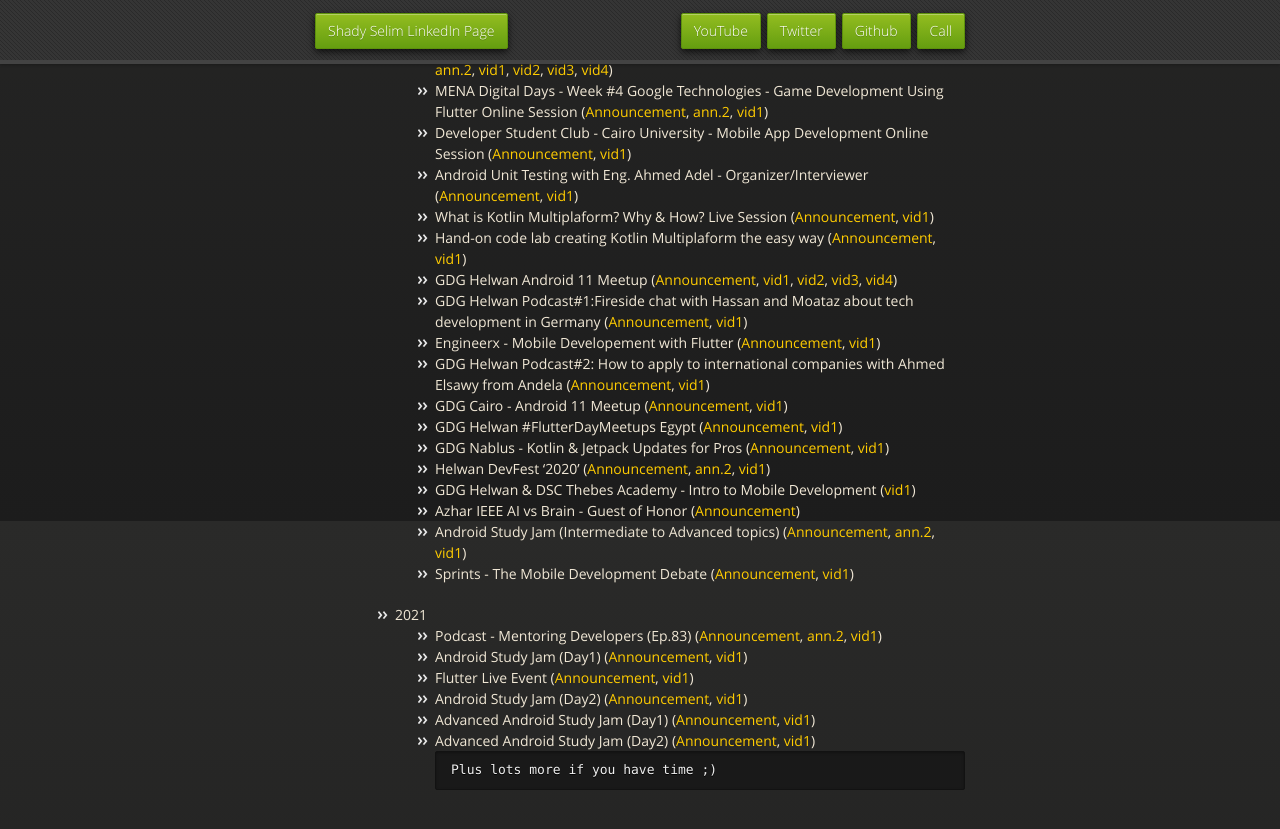
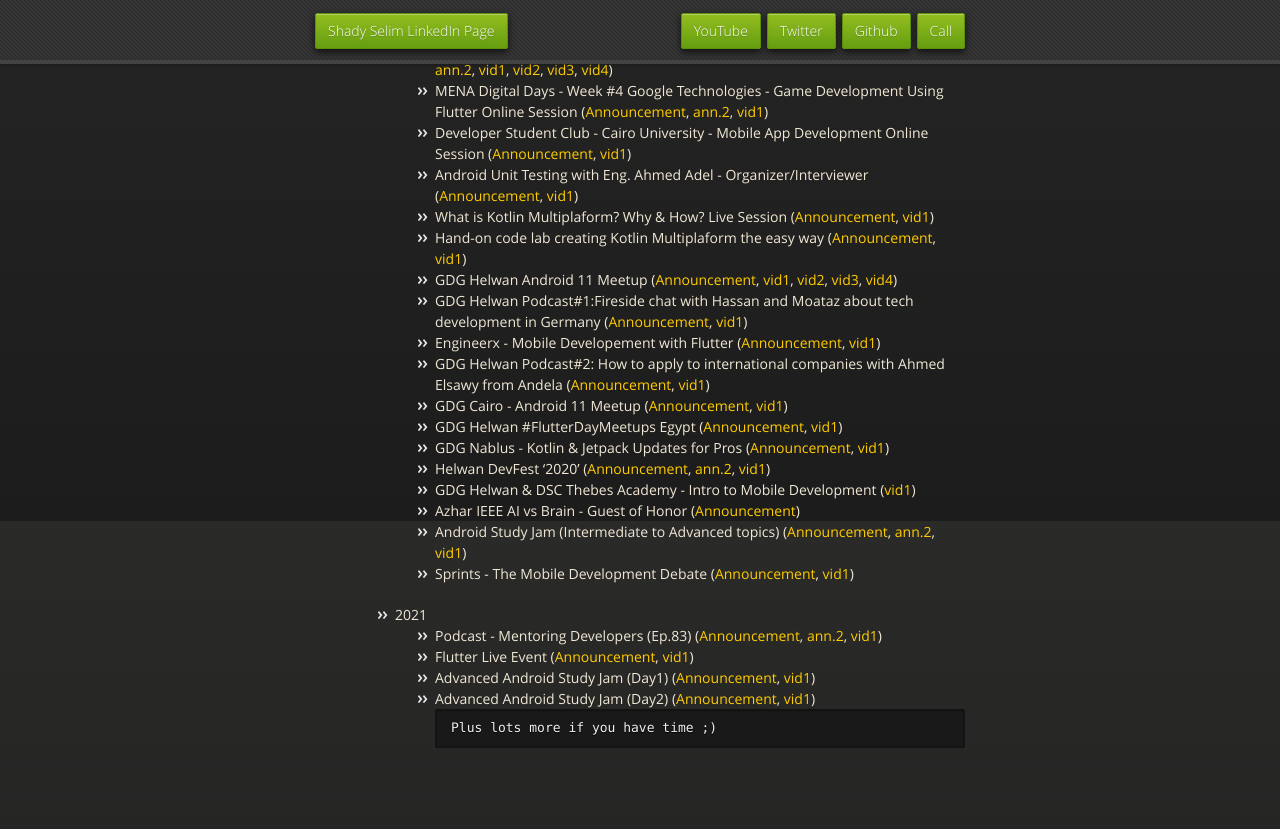
Before and after one commit to Shady-Selim/shady-selim.github.io, a Jekyll site: the page built from index.md, in a window 1280 px wide and 900 px high, scrolled down 5779 px. Shown: the top 829 px of the window. Built offline with Jekyll 4.4.1, drawn with Linux system fonts in a browser that asks for light colours; our own code applies the rules of GitHub Pages for plain Markdown files.

Commit message:
Update index.md

````diff
--- a/index.md
+++ b/index.md
@@ -233,9 +233,7 @@
     - Sprints - The Mobile Development Debate ([Announcement](https://www.facebook.com/events/409392583636344/?post_id=410646680177601), [vid1](https://www.facebook.com/watch/live/?v=692799318097966&ref=watch_permalink))
   - 2021
     - Podcast - Mentoring Developers (Ep.83) ([Announcement](http://mentoringdevelopers.com/), [ann.2](https://www.stitcher.com/show/mentoring-developers), [vid1](https://www.facebook.com/GDGNablus/videos/342632443414768/))
-    - Android Study Jam (Day1) ([Announcement](), [vid1]())
     - Flutter Live Event ([Announcement](), [vid1]())
-    - Android Study Jam (Day2) ([Announcement](), [vid1]())
     - Advanced Android Study Jam (Day1) ([Announcement](), [vid1]())
     - Advanced Android Study Jam (Day2) ([Announcement](), [vid1]())
 ```
````
